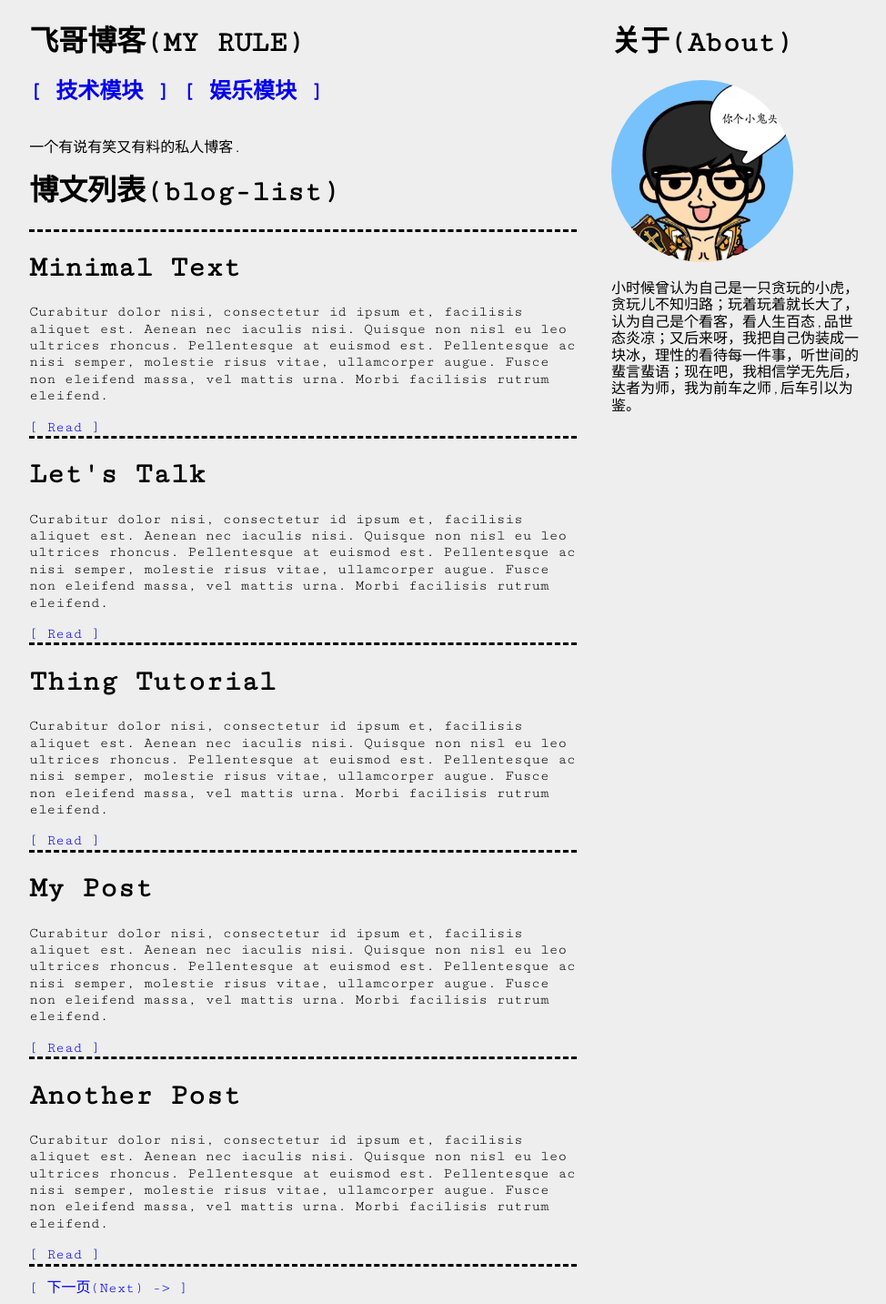
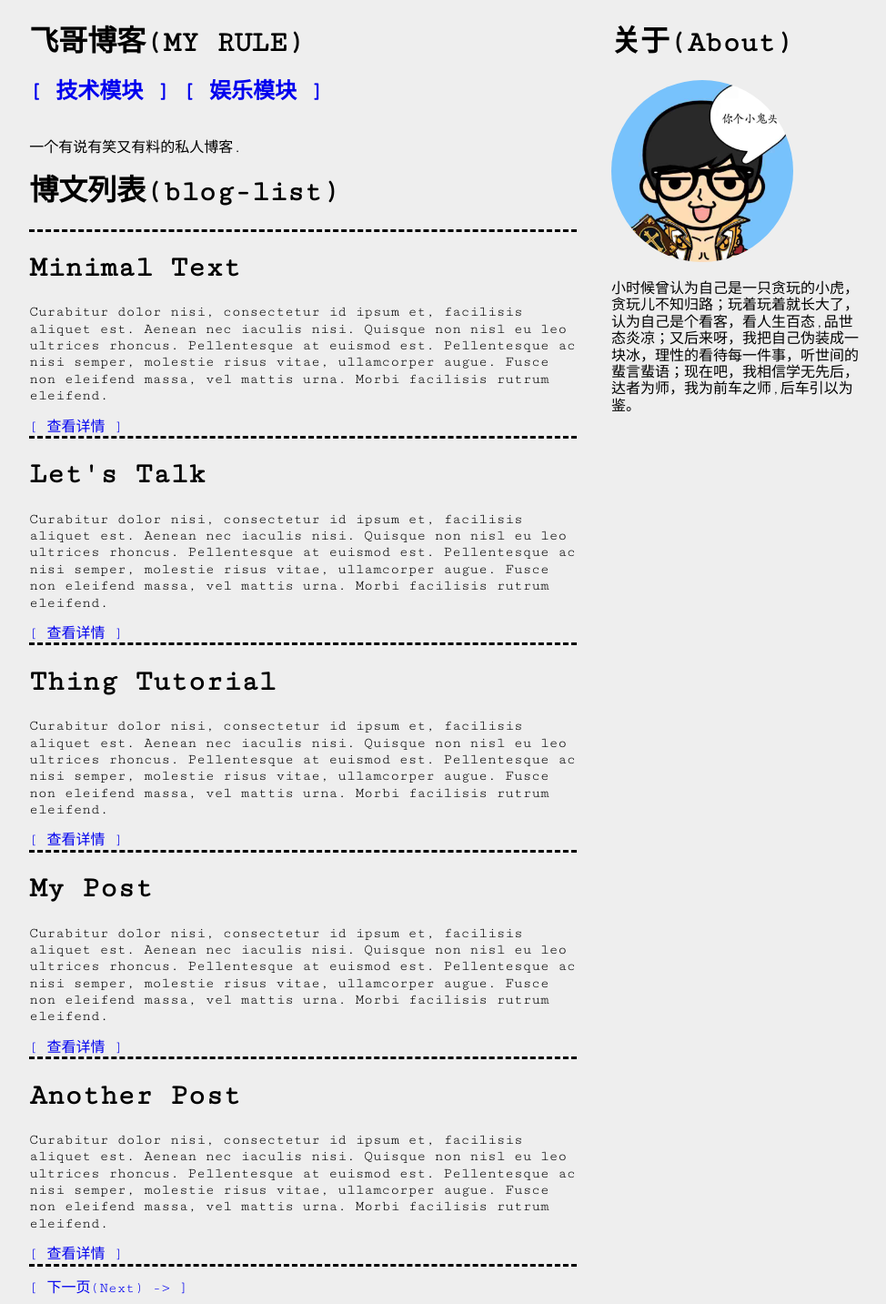
Before and after one commit to my-irule/github-page, a Jekyll site: the page built from index.html, in a window 1280 px wide. Shown: the whole page at 91% size, without its empty margins (147-1121 px from the left). Built offline with Jekyll 4.4.1, drawn with Linux system fonts in a browser that asks for light colours; nearby versions of some CDN libraries; the list of posts is cut into pages by our own code.

Commit message:
update read

```diff
--- a/index.html
+++ b/index.html
@@ -19,7 +19,7 @@ layout: default
       <article>
         <h1>{{ post.title }}</h1>
         <p>{{ post.excerpt }}</p>
-        <a href="./{{ site.baseurl }}/{{ post.url }}">[ Read ]</a>
+        <a href="/{{ site.baseurl }}/{{ post.url }}">[ 查看详情 ]</a>
       </article>
       {% endfor %}
       {% include buttons.html %}
```
